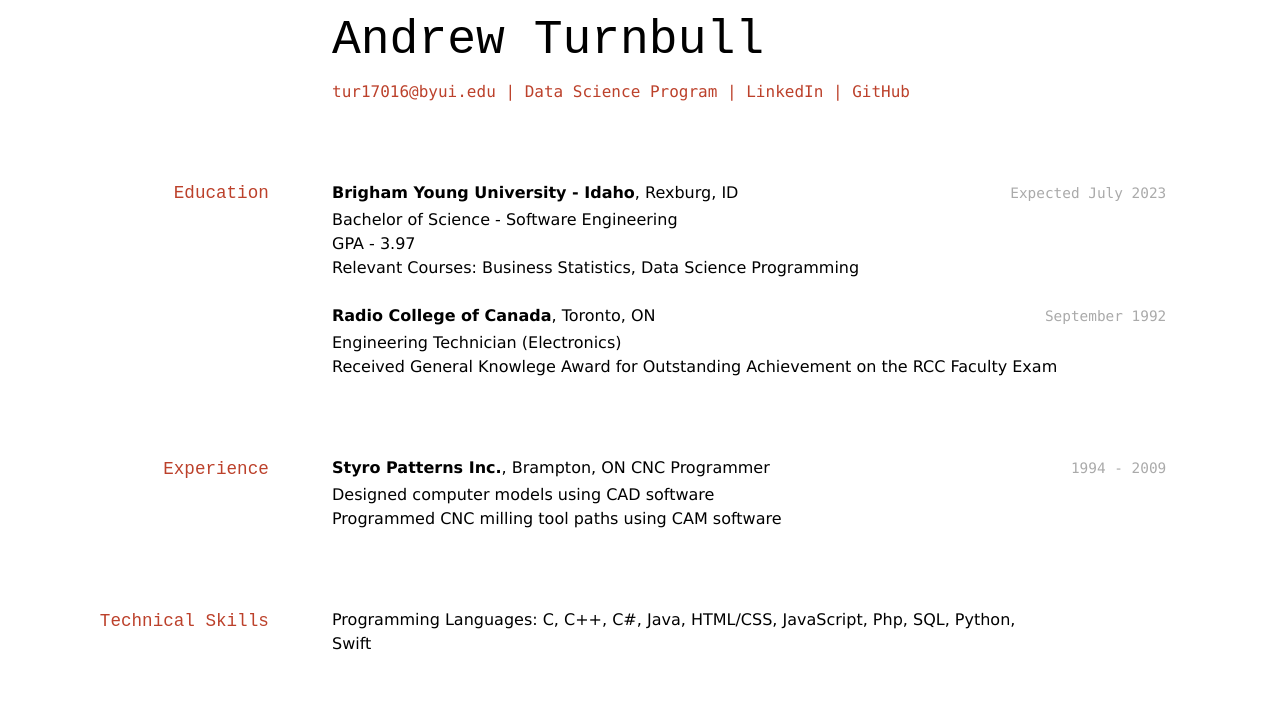
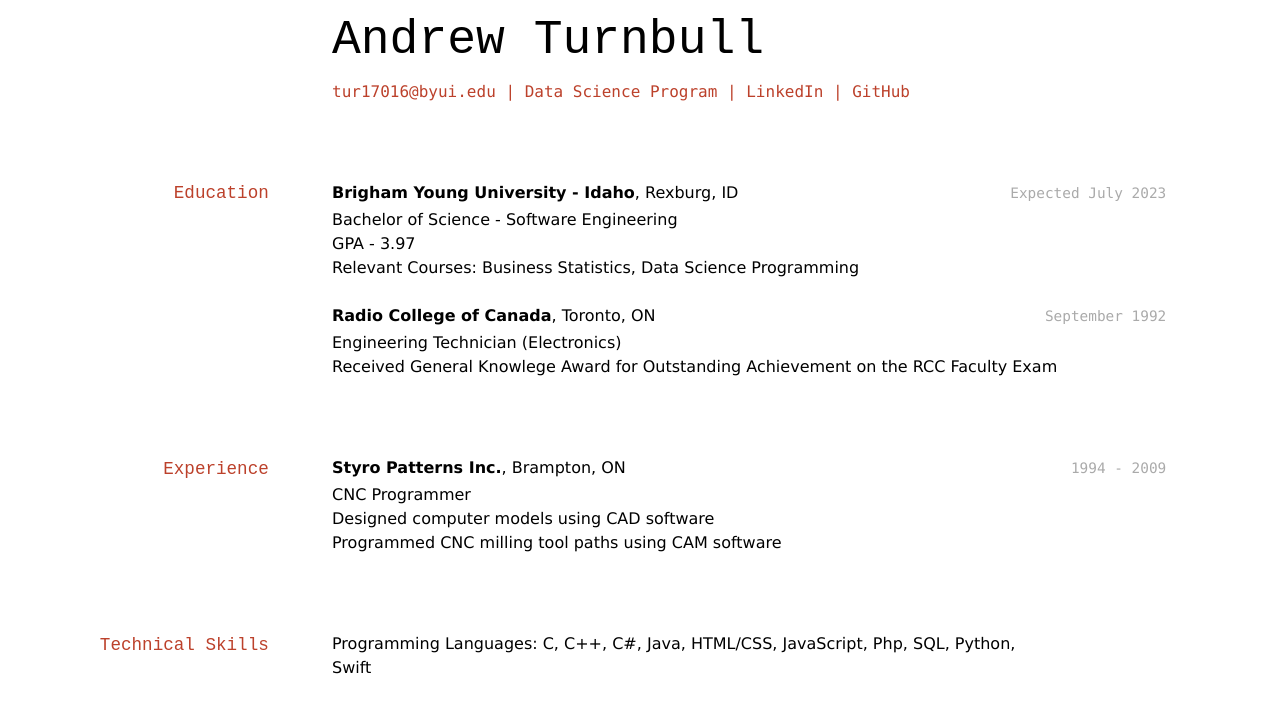
Before and after one commit to ajat69/aturnbull_resume, a Jekyll site: the page built from docs/index.md, in a window 1280 px wide. Shown: the top 713 px of the page. Built offline with Jekyll 4.4.1, drawn with Linux system fonts in a browser that asks for light colours.

Commit message:
made formating changes

```diff
--- a/docs/index.md
+++ b/docs/index.md
@@ -31,7 +31,7 @@ __Radio College of Canada__, Toronto, ON
 
 `1994 - 2009`
 __Styro Patterns Inc.__, Brampton, ON
-CNC Programmer
+- CNC Programmer
 - Designed computer models using CAD software
 - Programmed CNC milling tool paths using CAM software
 
```
